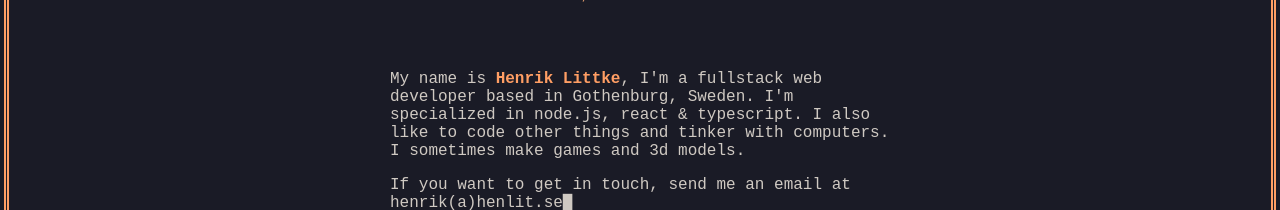
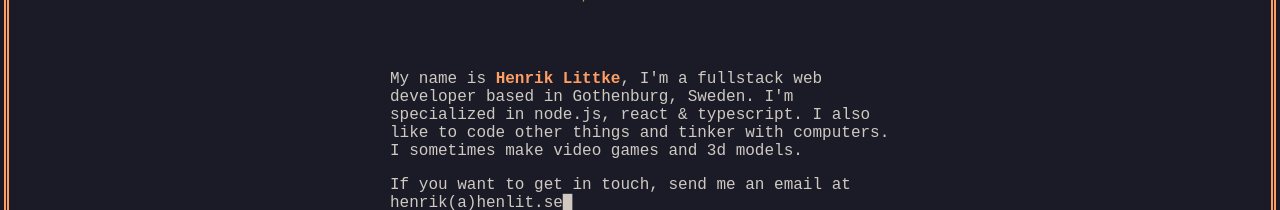
Before and after one commit to helit/henlit.se, a React (Vite) app: page / in a window 1280 px wide. Shown: the part 467-677 px from the top of the page. Built offline with nearby package versions, Linux system fonts and the light colour scheme; a web font is replaced by a local one.

Commit message:
fix for deployment

```diff
--- a/package.json
+++ b/package.json
@@ -5,7 +5,7 @@
   "type": "module",
   "scripts": {
     "dev": "vite",
-    "build": "tsc -b && vite build",
+    "build": "vite build",
     "lint": "eslint .",
     "preview": "vite preview",
     "predeploy": "npm run build",
--- a/src/components/Layout/Main/Main.tsx
+++ b/src/components/Layout/Main/Main.tsx
@@ -34,7 +34,7 @@
           </span>
           , I'm a fullstack web developer based in Gothenburg, Sweden. I'm
           specialized in node.js, react & typescript. I also like to code other
-          things and tinker with computers. I sometimes make games and 3d
+          things and tinker with computers. I sometimes make video games and 3d
           models.
         </p>
         <p style={{ maxWidth: "500px" }}>
--- a/vite.config.ts
+++ b/vite.config.ts
@@ -11,4 +11,9 @@
       "@": path.resolve(__dirname, "src"),
     },
   },
+  build: {
+    outDir: "dist",
+    cssCodeSplit: false,
+    target: "esnext",
+  },
 });
```
